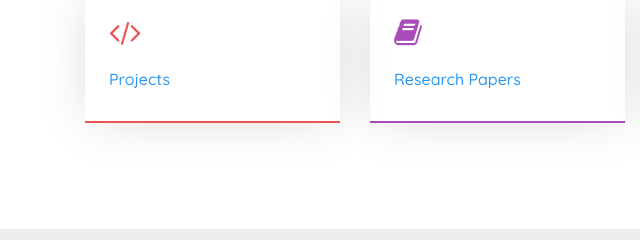
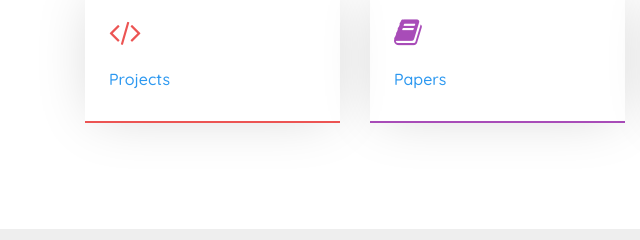
Before and after one commit to itsarcanedave/itsarcanedave.github.io, a plain HTML site: page index.html in a window 1280 px wide. Shown: the part 795-1035 px from the top of the page, 0-640 px from the left. Drawn offline with nearby package versions, Linux system fonts and the light colour scheme; a web font is replaced by a local one.

Commit message:
Testing index

```diff
--- a/index.html
+++ b/index.html
@@ -53,7 +53,7 @@
             <div class="container">
                 <div class="row">
                     <script type="text/javascript">
-                       var domains = ["Projects", "Research Papers","Blog", "Portfolio"];
+                       var domains = ["Projects", "Papers","Blog", "Portfolio"];
                         var icons   = ["code","book","pencil","key"];
                         var urls    = ["pages/projects.html", "pages/papers.html", "pages/poems.html","pages/portfolio.html"];
 
```
